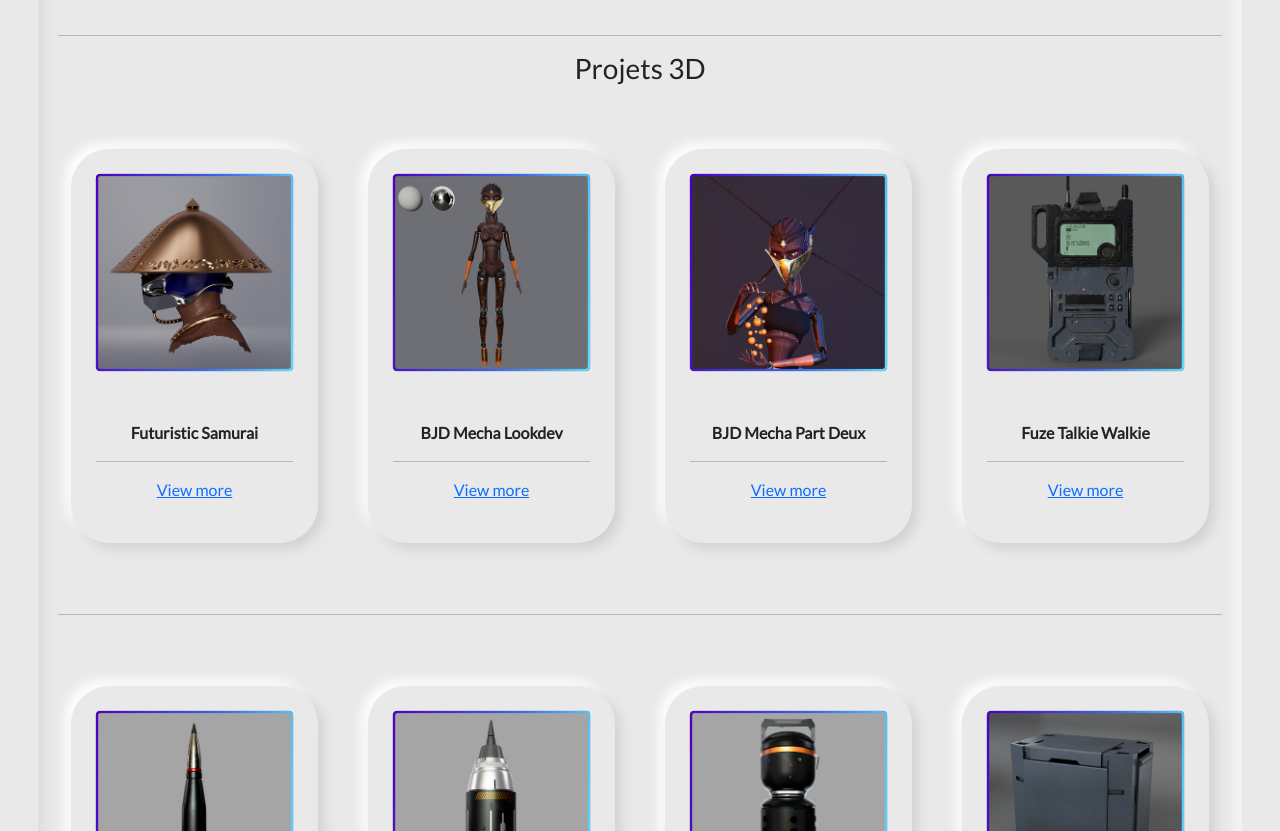
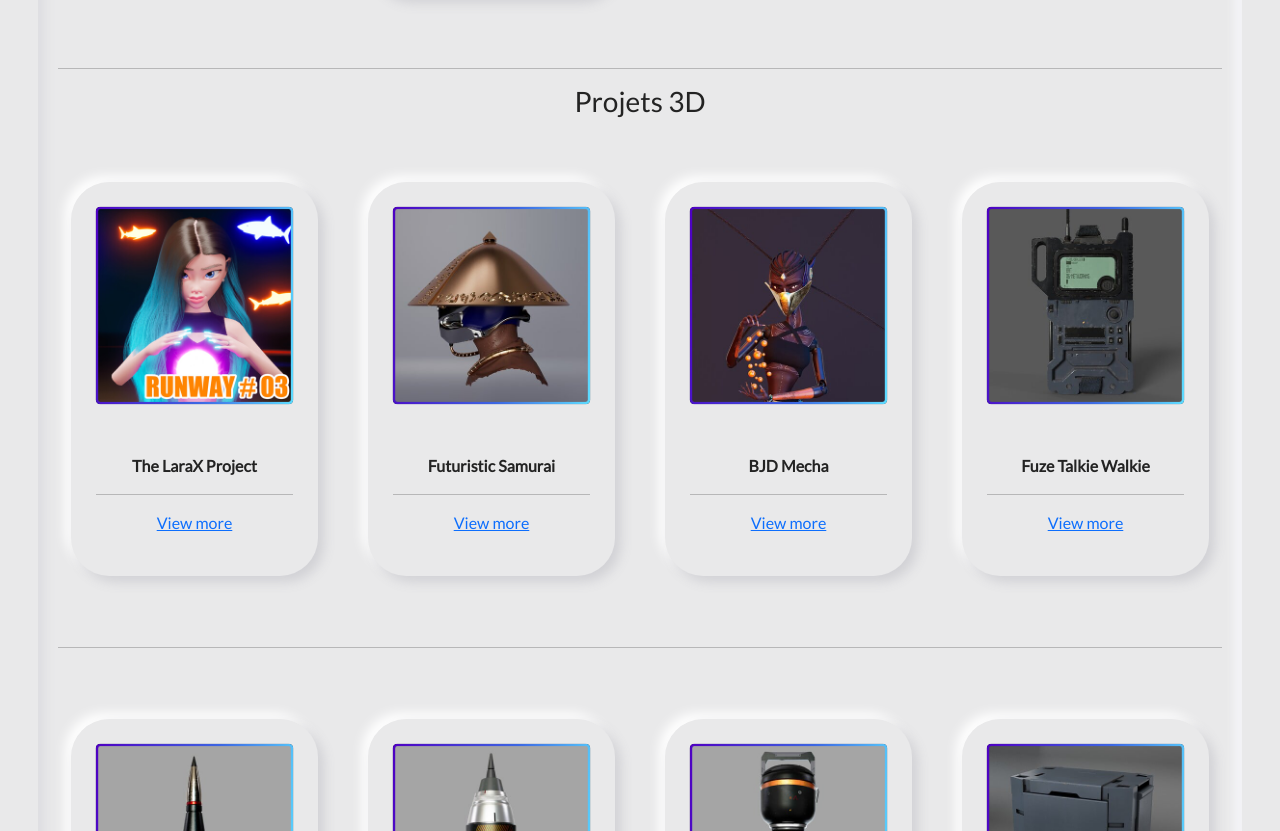
Before and after one commit to RyderBlack/portfolio, a plain HTML site: page index.html in a window 1280 px wide. Shown: the part 4377-5208 px from the top of the page. Drawn offline with nearby package versions, Linux system fonts and the light colour scheme; animation ran at ten frames a second; a web font is replaced by a local one.

Commit message:
update work section with newer 3d projects

```diff
--- a/css/mainstyle.css
+++ b/css/mainstyle.css
@@ -794,10 +794,8 @@ box-shadow: inset 6px 6px 12px #1a1b24,
   }
 
   .cardy-2 {
-    border-radius: 38px;
+    border-radius: 38px!important;
   }
-
-
 
 
   @keyframes spiny {
--- a/index.html
+++ b/index.html
@@ -422,10 +422,9 @@
                             <!-- end flip card-->
                         </div>
                         <!-- end Pyfruity -->
+                    </div>
 
-
-
-                    </div>
+                    <hr>
 
                     <div class="row ">
 
@@ -559,7 +558,7 @@
                                             <strong>Goal :</strong> Create a weather app to learn about react native.</p>
                                         <hr>
                                         <p class="text-center">
-                                            <a href="https://web.archive.org/web/20190827093553/https://expo.io/@ryderblack/reactnativeweatherapp"> Download the app </a>
+                                            <a href="https://expo.io/@ryderblack/reactnativeweatherapp"> Download the app </a>
                                         </p>
                                     </div>
                                 </div>
@@ -575,6 +574,32 @@
 
                    <h3 class="text-center">Projets 3D</h3>
                 <div class="row ">
+
+                    <!-- Totem -->
+                    <div class="col-md-3 layout02">
+                        <div class="hover panel">
+
+                            <!-- Front -->
+                            <div class="front">
+                                <img class="cardy" src="images/work/ryhx-laraX.jpg" alt="laraX project">
+                            </div>
+
+                            <!-- Back -->
+                            <div class="back">
+                                <div class="box-back" style="min-height: 20px;text-align: center;font-size: 16px;">
+                                    <p>
+                                        <strong>The LaraX Project</strong> </p>
+
+                                    <hr>
+                                    <p class="text-center">
+                                        <a href="https://www.artstation.com/ryhverse/albums/10515500"> View more </a>
+                                    </p>
+                                </div>
+                            </div>
+                        </div>
+                        <!-- end flip card-->
+                    </div>
+                    <!-- end Totem -->
 
                      <!-- Marvel -->
                      <div class="col-md-3 layout02">
@@ -603,31 +628,6 @@
                     </div>
                     <!-- end Marvel -->
 
-                    <!-- Totem -->
-                    <div class="col-md-3 layout02">
-                        <div class="hover panel">
-
-                            <!-- Front -->
-                            <div class="front">
-                                <img class="cardy" src="images/work/ryhx-bjd-final-001-bis.jpg" alt="bjd lookdev">
-                            </div>
-
-                            <!-- Back -->
-                            <div class="back">
-                                <div class="box-back" style="min-height: 20px;text-align: center;font-size: 16px;">
-                                    <p>
-                                        <strong>BJD Mecha Lookdev</strong> </p>
-
-                                    <hr>
-                                    <p class="text-center">
-                                        <a href="https://www.artstation.com/artwork/EaznO2"> View more </a>
-                                    </p>
-                                </div>
-                            </div>
-                        </div>
-                        <!-- end flip card-->
-                    </div>
-                    <!-- end Totem -->
 
                     <!-- React native Weather app -->
                     <div class="col-md-3 layout02">
@@ -642,9 +642,7 @@
                             <div class="back">
                                 <div class="box-back" style="min-height: 20px;text-align: center;font-size: 16px;">
                                     <p>
-                                        <strong>BJD Mecha Part Deux</strong> </p>
-
-
+                                        <strong>BJD Mecha</strong> </p>
                                     <hr>
                                     <p class="text-center">
                                         <a href="https://www.artstation.com/artwork/03lw55"> View more </a>
```
Also changed, not shown: images/intro-xl.jpg (deleted), images/work/ryhx-laraX.jpg (added).
